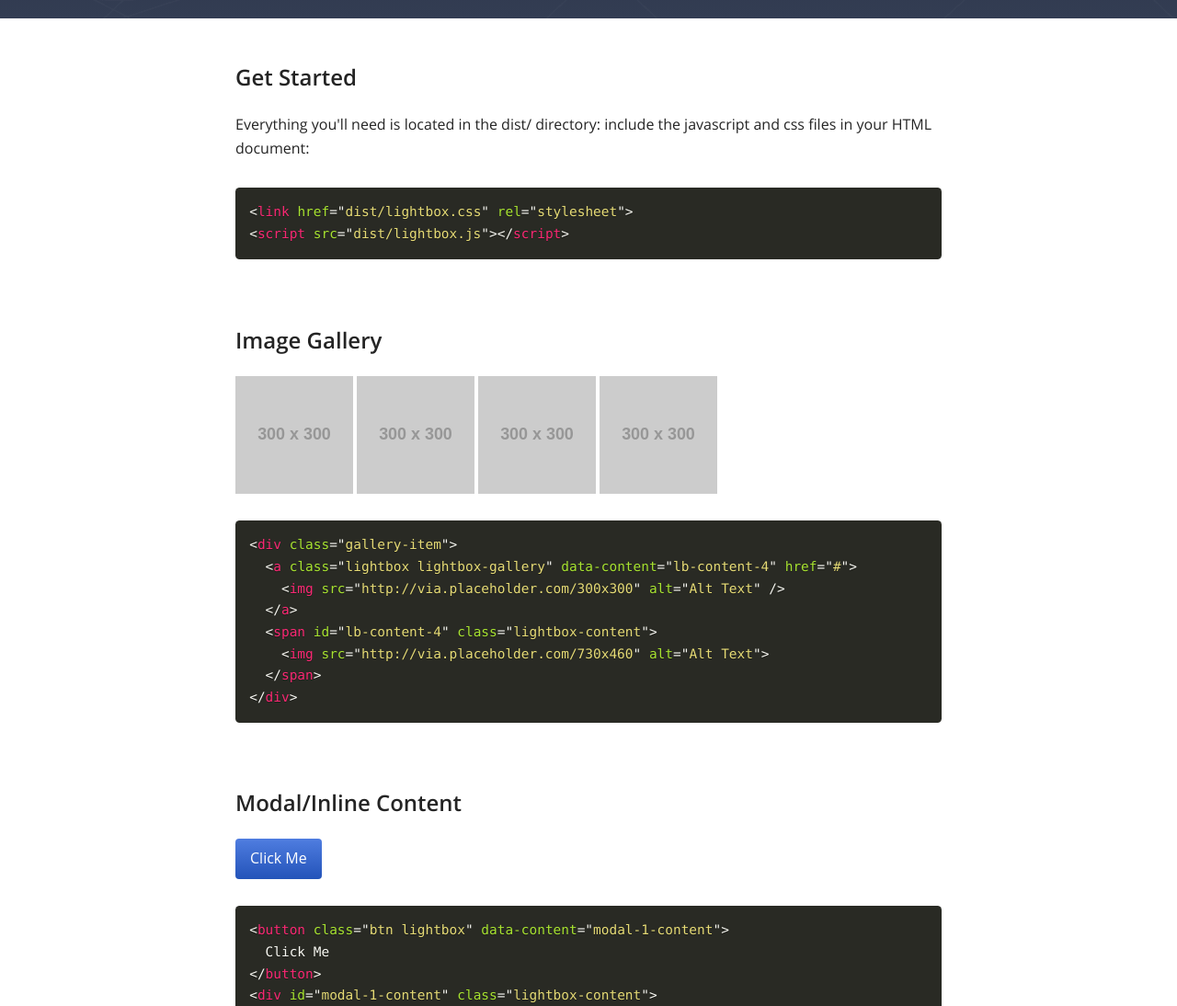
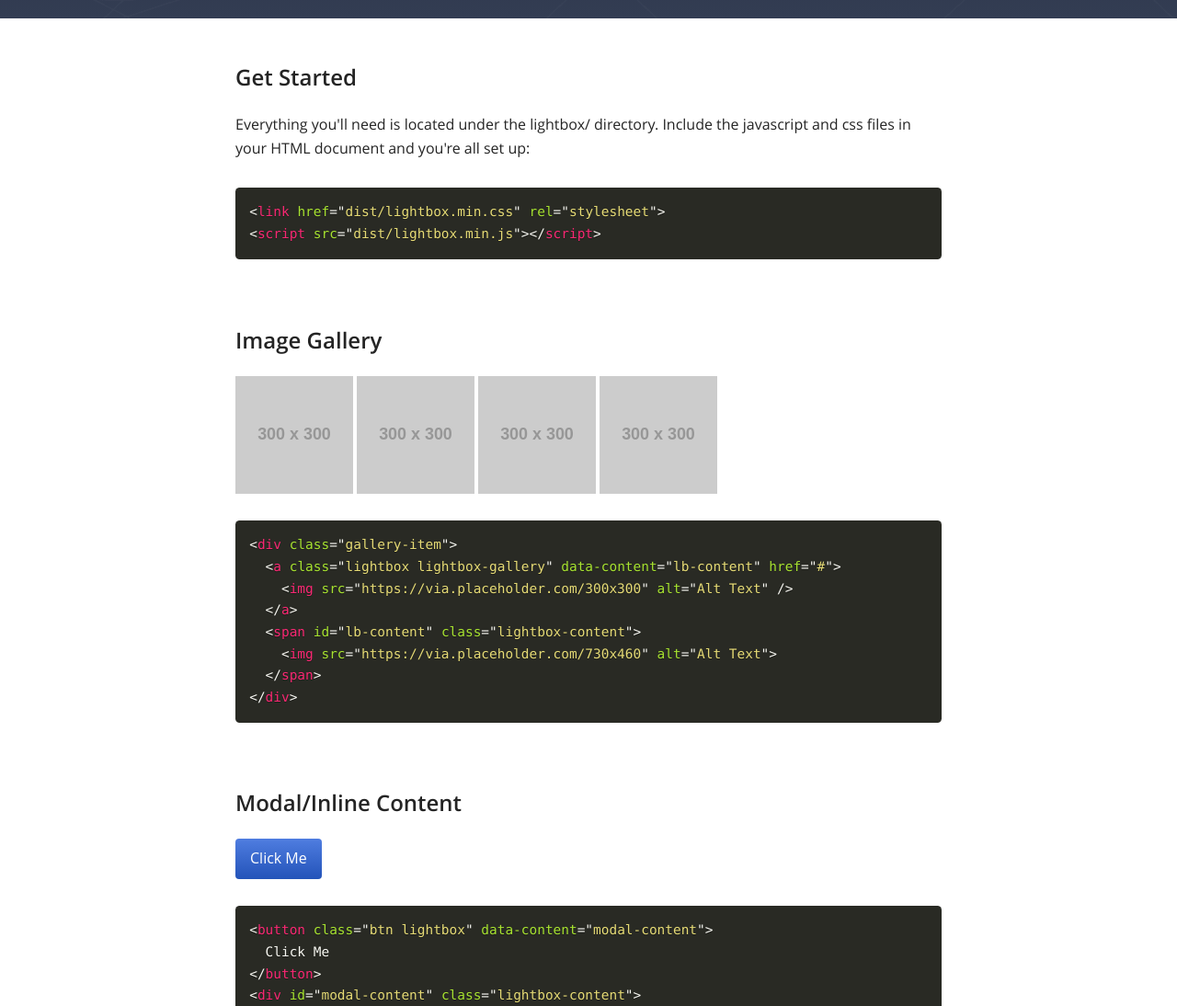
Before and after one commit to victordieggo/lightbox.js, a website: page index.html in a window 1280 px wide. Shown: the part 500-1594 px from the top of the page at 92% size. Drawn offline with Linux system fonts and the light colour scheme; placeholder pictures from the web are drawn by us.

Commit message:
Updated project description

```diff
--- a/index.html
+++ b/index.html
@@ -2,9 +2,9 @@
 <html lang="en">
 
 <head>
-  <meta http-equiv="Content-Type" content="text/html; charset=utf-8">
+  <meta https-equiv="Content-Type" content="text/html; charset=utf-8">
   <title>Lightbox.js - A simple and easily customizable lightbox.</title>
-  <link href="https://fonts.googleapis.com/css?family=Open+Sans:400,600">
+  <link href="httpss://fonts.googleapis.com/css?family=Open+Sans:400,600">
   <link rel="stylesheet" href="assets/dist/css/style.css">
   <link rel="stylesheet" href="lightbox/lightbox.min.css">
   <meta name="viewport" content="width=device-width, initial-scale=1, maximum-scale=1">
@@ -45,61 +45,61 @@
     <section id="get-started" class="wrapper">
       <h2>Get Started</h2>
       <br/>
-      <p class="text-block">Everything you'll need is located in the dist/ directory: include the javascript and css files in your HTML document:</p>
+      <p class="text-block">Everything you'll need is located under the lightbox/ directory. Include the javascript and css files in your HTML document and you're all set up:</p>
       <br/>
-      <pre><code class="language-markup">&lt;link href="dist/lightbox.css" rel="stylesheet">
-&lt;script src="dist/lightbox.js">&lt;/script></code></pre>
+      <pre><code class="language-markup">&lt;link href="dist/lightbox.min.css" rel="stylesheet">
+&lt;script src="dist/lightbox.min.js">&lt;/script></code></pre>
     </section>
 
-    <section class="wrapper">
+    <section id="image-gallery" class="wrapper">
       <h2>Image Gallery</h2>
       <br/>
       <div class="teste">
         <div class="gallery-item">
           <a class="lightbox lightbox-gallery" data-content="lb-content-1" href="#">
-            <img src="http://via.placeholder.com/300x300" alt="Alt Text" />
+            <img src="https://via.placeholder.com/300x300" alt="Alt Text" />
           </a>
           <span id="lb-content-1" class="lightbox-content">
-            <img class="fleft" src="http://via.placeholder.com/730x460?text=Image+1" alt="Alt Text">
+            <img class="fleft" src="https://via.placeholder.com/730x460?text=Image+1" alt="Alt Text">
           </span>
         </div>
         <div class="gallery-item">
           <a class="lightbox lightbox-gallery" data-content="lb-content-2" href="#">
-            <img src="http://via.placeholder.com/300x300" alt="Alt Text" />
+            <img src="https://via.placeholder.com/300x300" alt="Alt Text" />
           </a>
           <span id="lb-content-2" class="lightbox-content">
-            <img class="fleft" src="http://via.placeholder.com/730x460?text=Image+2" alt="Alt Text">
+            <img class="fleft" src="https://via.placeholder.com/730x460?text=Image+2" alt="Alt Text">
           </span>
         </div>
         <div class="gallery-item">
           <a class="lightbox lightbox-gallery" data-content="lb-content-3" href="#">
-            <img src="http://via.placeholder.com/300x300" alt="Alt Text" />
+            <img src="https://via.placeholder.com/300x300" alt="Alt Text" />
           </a>
           <span id="lb-content-3" class="lightbox-content">
-            <img class="fleft" src="http://via.placeholder.com/730x460?text=Image+3" alt="Alt Text">
+            <img class="fleft" src="https://via.placeholder.com/730x460?text=Image+3" alt="Alt Text">
           </span>
         </div>
         <div class="gallery-item">
           <a class="lightbox lightbox-gallery" data-content="lb-content-4" href="#">
-            <img src="http://via.placeholder.com/300x300" alt="Alt Text" />
+            <img src="https://via.placeholder.com/300x300" alt="Alt Text" />
           </a>
           <span id="lb-content-4" class="lightbox-content">
-            <img class="fleft" src="http://via.placeholder.com/730x460?text=Image+4" alt="Alt Text">
+            <img class="fleft" src="https://via.placeholder.com/730x460?text=Image+4" alt="Alt Text">
           </span>
         </div>
       </div>
       <br/>
       <pre><code class="language-markup">&lt;div class="gallery-item">
-  &lt;a class="lightbox lightbox-gallery" data-content="lb-content-4" href="#">
-    &lt;img src="http://via.placeholder.com/300x300" alt="Alt Text" />
+  &lt;a class="lightbox lightbox-gallery" data-content="lb-content" href="#">
+    &lt;img src="https://via.placeholder.com/300x300" alt="Alt Text" />
   &lt;/a>
-  &lt;span id="lb-content-4" class="lightbox-content">
-    &lt;img src="http://via.placeholder.com/730x460" alt="Alt Text">
+  &lt;span id="lb-content" class="lightbox-content">
+    &lt;img src="https://via.placeholder.com/730x460" alt="Alt Text">
   &lt;/span>
 &lt;/div></code></pre>
     </section>
 
-    <section class="wrapper">
+    <section id-"inline-content" class="wrapper">
       <h2>Modal/Inline Content</h2>
       <br/>
       <div class="">
@@ -115,10 +115,10 @@
         </div>
       </div>
       <br/>
-      <pre><code class="language-markup">&ltbutton class="btn lightbox" data-content="modal-1-content">
+      <pre><code class="language-markup">&ltbutton class="btn lightbox" data-content="modal-content">
   Click Me
 &lt/button>
-&ltdiv id="modal-1-content" class="lightbox-content">
+&ltdiv id="modal-content" class="lightbox-content">
   &ltdiv class="modal-content">
     &lth3 class="title-5 text-uppercase">Welcome!</h3>
     &ltp>Sign in to your account.</p>
@@ -132,7 +132,7 @@
   </main>
 
   <footer class="text-block">
-    Built by <a href="http://victordiego.com/" target="_blank">V.</a> under the <a href="http://victordiego.mit-license.org/" target="_blank">MIT license</a>.
+    Built by <a href="https://victordiego.com/" target="_blank">V.</a> under the <a href="https://victordiego.mit-license.org/" target="_blank">MIT license</a>.
   </footer>
 
   <script src="assets/dist/js/main.js"></script>
```
Also changed, not shown: README.md.
